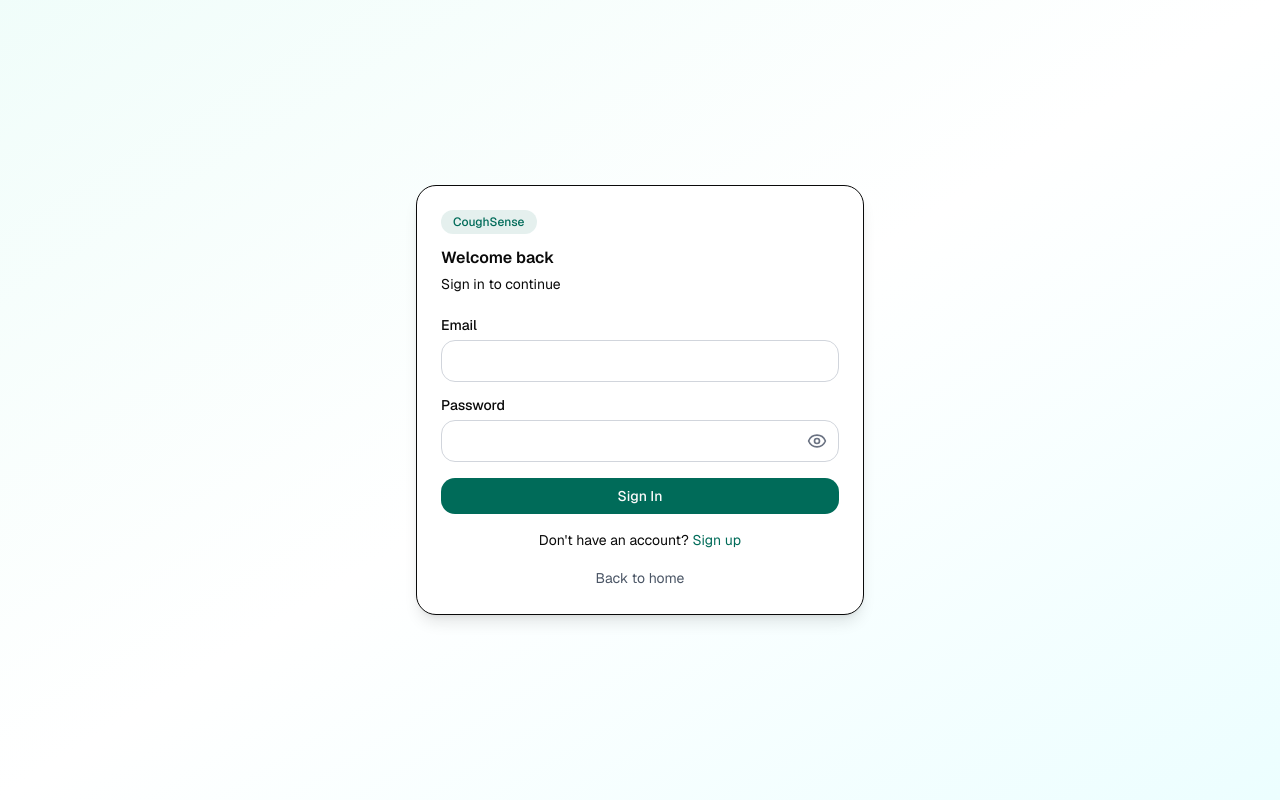
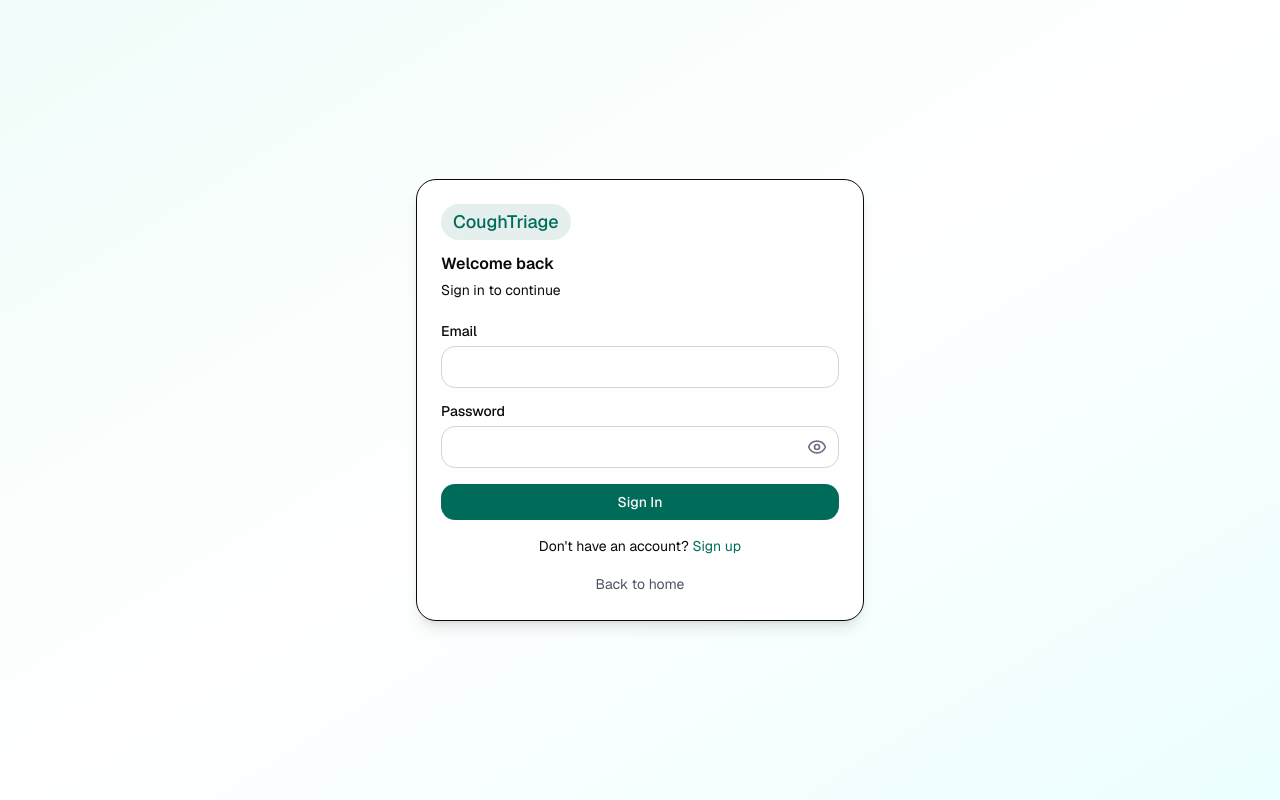
Before and after one commit to Justdan111/coughSense-frontend, a Next.js app: page /login in a window 1280 px wide. Built offline with nearby package versions, Linux system fonts and the light colour scheme.

Commit message:
style: update branding text and font size in login page header

```diff
--- a/src/app/(auth)/login/page.tsx
+++ b/src/app/(auth)/login/page.tsx
@@ -28,8 +28,8 @@ export default function LoginPage() {
     <div className="min-h-screen flex items-center justify-center bg-gradient-to-br from-teal-50 via-white to-cyan-50 px-4 py-8">
       <Card className="w-full max-w-md border-border/60 shadow-lg">
         <CardHeader>
-          <div className="mb-2 inline-flex w-fit items-center rounded-full bg-primary/10 px-3 py-1 text-xs font-medium text-primary">
-            CoughSense
+          <div className="mb-2 inline-flex w-fit items-center rounded-full bg-primary/10 px-3 py-1 text-lg font-medium text-primary">
+            CoughTriage
           </div>
           <CardTitle>Welcome back</CardTitle>
           <CardDescription>Sign in to continue</CardDescription>
```
